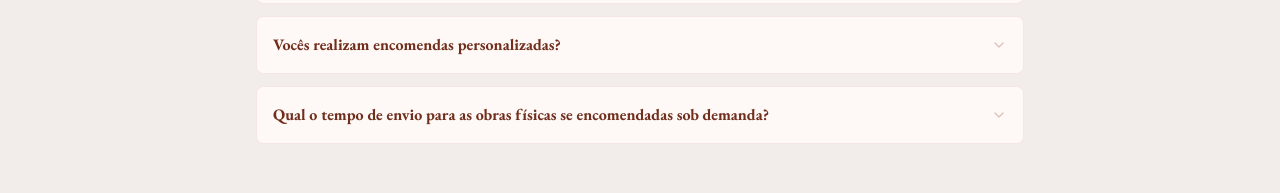
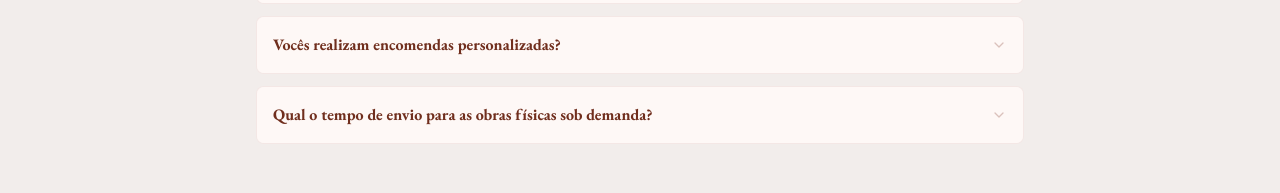
Before and after one commit to M4DB4C/Landing-Pages, a React (Vite) app: page / in a window 1280 px wide. Shown: the part 4103-4296 px from the top of the page. Built offline with nearby package versions, Linux system fonts and the light colour scheme.

Commit message:
feat: update FAQ branding for M4d-B4C Studio

```diff
--- a/src/data.ts
+++ b/src/data.ts
@@ -86,18 +86,18 @@ export const MOCKUPS = [
 export const ACCORDION_FAQS = [
   {
     question: 'Como funciona o licenciamento de arte digital?',
-    answer: 'Ao adquirir uma obra digital da Artist_Studio, você recebe links para download instantâneo de arquivos TIFF e PDF em altíssima resolução (300 DPI+), prontos para impressão profissional. O uso pessoal é ilimitado, permitindo imprimir em múltiplos tamanhos.'
+    answer: 'Ao adquirir ou licenciar uma obra do M4d-B4C Studio, você recebe arquivos em alta resolução preparados para impressão profissional e uso pessoal ou projetual conforme o tipo de licença contratado. Projetos especiais podem incluir informações de autoria, versão, licença e proveniência.'
   },
   {
     question: 'Qual é o melhor tipo de papel para imprimir as obras?',
-    answer: 'Para obras de Grafite e Aquarela, recomendamos papel Fine Art de algodão (giclée) com gramatura de 300g+. Para a Arte Digital, acabamento acetinado de alta gramatura ou impressão direta sobre placas de alumínio oferecem resultados futuristas fascinantes.'
+    answer: 'Para grafite e aquarela, recomendamos papel Fine Art de algodão (giclée) com gramatura de 300g+. Para arte digital, acabamento acetinado, acrílico, metal ou impressão direta em suporte rígido podem criar presença visual mais contemporânea.'
   },
   {
     question: 'Vocês realizam encomendas personalizadas?',
-    answer: 'Sim. O artista aceita um número limitado de projetos sob medida por semestre. Use o formulário na seção Contact para especificar sua ideia, as dimensões desejadas e a técnica de preferência.'
+    answer: 'Sim. O M4d-B4C Studio aceita um número limitado de projetos sob medida por semestre. Use o formulário de encomendas para descrever a ideia, o ambiente, as dimensões desejadas, a técnica e a finalidade de uso.'
   },
   {
-    question: 'Qual o tempo de envio para as obras físicas se encomendadas sob demanda?',
-    answer: 'Nossas opções listadas de "Shop Prints" simulam a produção premium local de molduras sob demanda. Geralmente as molduras levam de 3 a 5 dias úteis para confecção manual, garantindo encaixes milimetricamente perfeitos.'
+    question: 'Qual o tempo de envio para as obras físicas sob demanda?',
+    answer: 'O prazo depende do suporte, dimensão e tipo de moldura. Em geral, prints e molduras sob demanda exigem alguns dias úteis de produção para garantir acabamento, escala, encaixe e controle de qualidade adequados.'
   }
 ];
```
